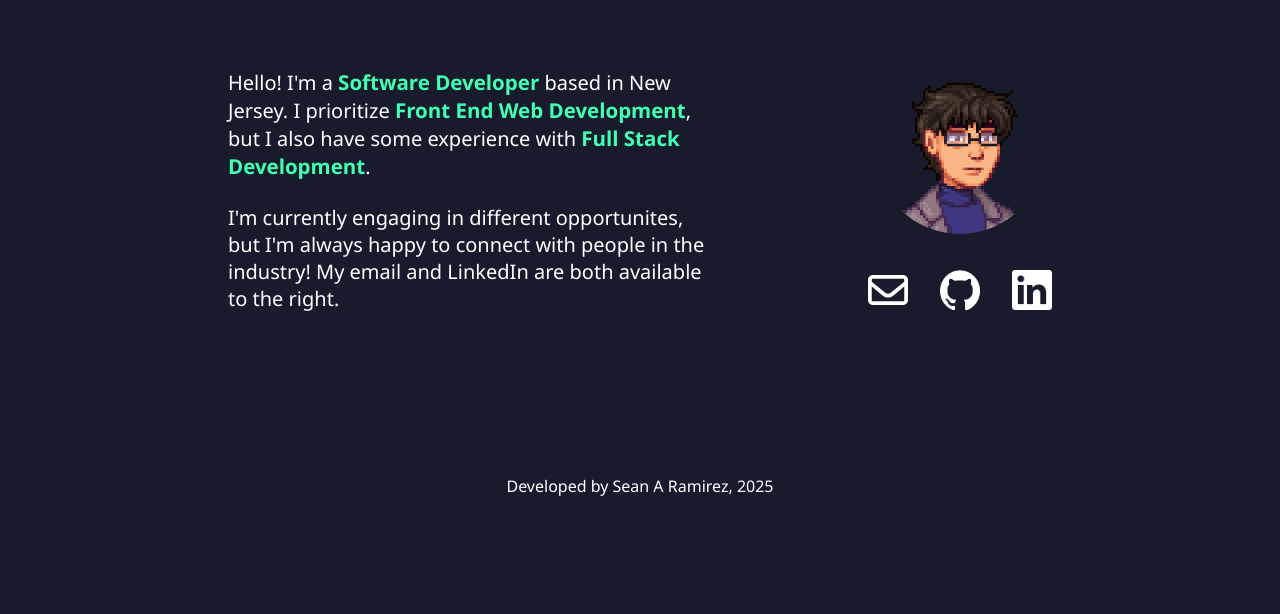
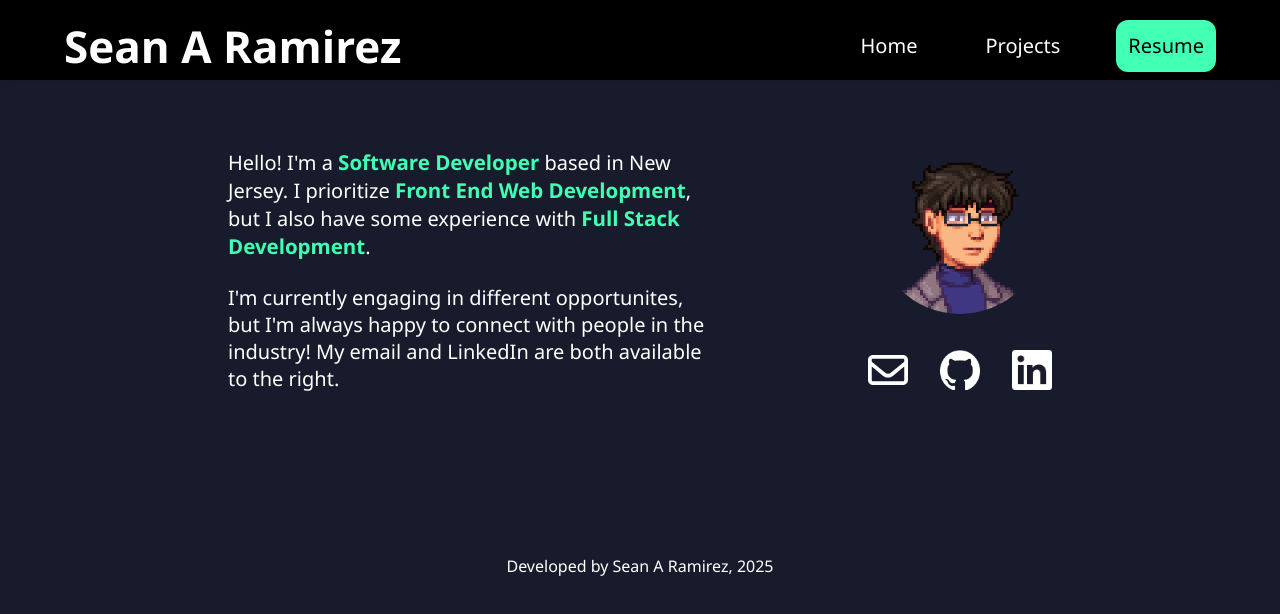
Before and after one commit to snaramirez872/seanramirez, a Next.js app: page / in a window 1280 px wide. Shown: the top 614 px of the page. Built offline with nearby package versions, Linux system fonts and the light colour scheme.

Commit message:
restructured metadata for SEO

```diff
--- a/src/app/layout.tsx
+++ b/src/app/layout.tsx
@@ -2,10 +2,30 @@ import "./globals.css";
 import { Footer } from "./components/Footer";
 import { Analytics } from '@vercel/analytics/next';
 import type { ReactNode } from "react";
+import { NavBar } from "./components/NavBar";
 
 export const metadata = {
-  title: "Hello, World! My Name is Sean A Ramirez",
-  description: "I am a web developer who has made various projects. This is my portfolio.",
+  title: "Sean A Ramirez | Web Developer & Software Engineer | JavaScript, HTML, CSS, React.js, Next.js, Python, WordPress",
+  description: "Portfolio of Sean A Ramirez, a web developer specialzing in JavaScript, HTML, CSS, React.js, Next.js, and WordPress, showcasing modern and responsive websites and front-end projects.",
+  metadataBase: new URL("https://seanramirez.vercel.app"), // temp url while waiting for domain
+  openGraph: {
+    title: "Sean A Ramirez | Web Developer & Software Engineer | JavaScript, HTML, CSS, React.js, Next.js, Python, WordPress",
+    description: "Portfolio of Sean A Ramirez, a web developer specialzing in JavaScript, HTML, CSS, React.js, Next.js, and WordPress, showcasing modern and responsive websites and front-end projects.",
+    images: [
+      {
+        url: "/profile.png",
+        width: 1200,
+        height: 630,
+        alt: "Featured image for the portfolio of Sean A. Ramirez",
+      },
+    ],
+  },
+  twitter: {
+    card: "summary_large_image",
+    title: "Sean A Ramirez | Web Developer & Software Engineer | JavaScript, HTML, CSS, React.js, Next.js, Python, WordPress",
+    description: "Portfolio of Sean A Ramirez, a web developer specialzing in JavaScript, HTML, CSS, React.js, Next.js, and WordPress, showcasing modern and responsive websites and front-end projects.",
+    images: ["/profile.png"],
+  },
 };
 
 export default function RootLayout({
@@ -16,6 +36,7 @@ export default function RootLayout({
   return (
     <html lang="en">
       <body>
+        <NavBar />
         {children}
         <Footer />
         <Analytics />
```
Also changed, not shown: public/profile.png (added).
